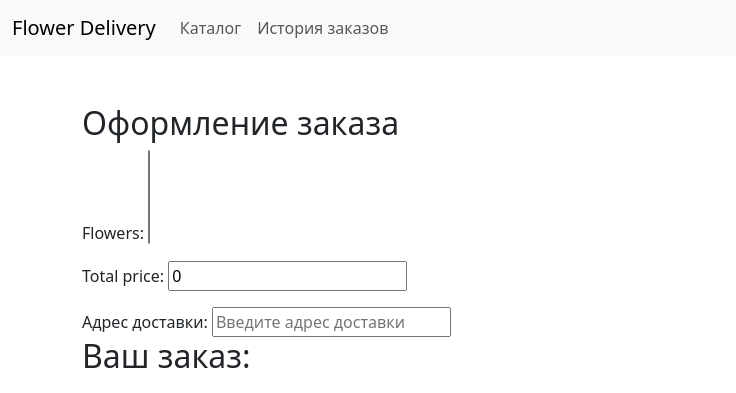
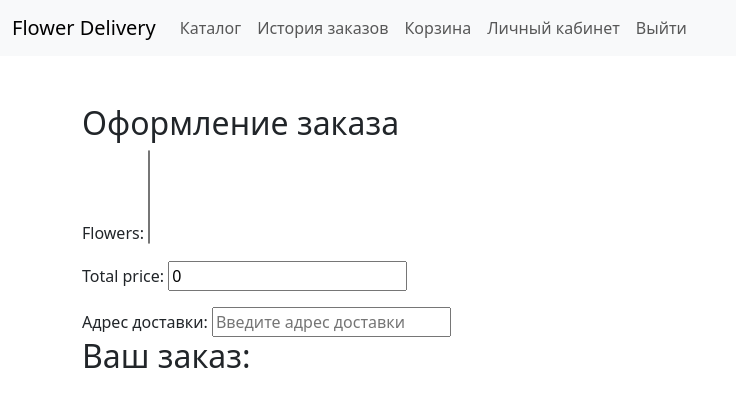
Before and after one commit to ANVod/flower_delivery, a Django app: page /orders/create/ in a window 1280 px wide. Shown: the top 393 px of the page, without its empty margins (0-736 px from the left). Run offline with Django 5.2, Linux system fonts and the light colour scheme; the visitor is signed in with stand-in values (Sample User, id 1); data that the repository does not hold is empty.

Commit message:
Fixit off
Исправлено отображение корзины и личного кабинета. А так же выход из приложения.

```diff
--- a/flower_delivery/reviews/urls.py
+++ b/flower_delivery/reviews/urls.py
@@ -6,5 +6,4 @@ app_name = 'reviews'
 urlpatterns = [
     path('', views.review_list, name='review_list'),
     path('add/<int:flower_id>/', views.add_review, name='add_review'),
-    path('add/', views.add_review, name='add_review'),
 ]
--- a/flower_delivery/templates/base.html
+++ b/flower_delivery/templates/base.html
@@ -19,6 +19,24 @@
         <li class="nav-item">
           <a class="nav-link" href="{% url 'order_history' %}">История заказов</a>
         </li>
+        <li class="nav-item">
+          <a class="nav-link" href="{% url 'cart_detail' %}">Корзина</a>  <!-- Ссылка на корзину -->
+        </li>
+        {% if user.is_authenticated %}
+        <li class="nav-item">
+          <a class="nav-link" href="{% url 'profile' %}">Личный кабинет</a>  <!-- Ссылка на профиль -->
+        </li>
+        <li class="nav-item">
+          <a class="nav-link" href="{% url 'logout' %}">Выйти</a>  <!-- Ссылка на выход -->
+        </li>
+        {% else %}
+        <li class="nav-item">
+          <a class="nav-link" href="{% url 'login' %}">Вход</a>  <!-- Ссылка на вход -->
+        </li>
+        <li class="nav-item">
+          <a class="nav-link" href="{% url 'register' %}">Регистрация</a>  <!-- Ссылка на регистрацию -->
+        </li>
+        {% endif %}
       </ul>
     </div>
   </div>
```
